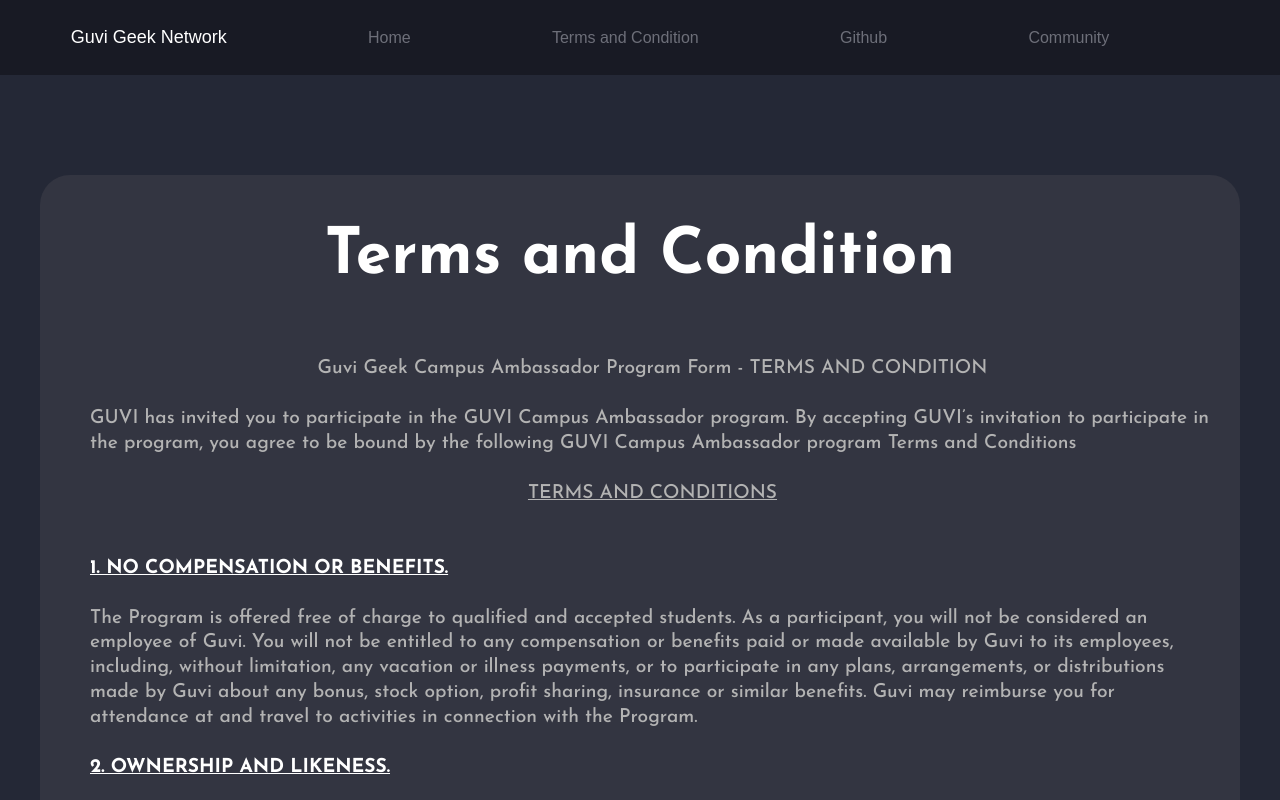
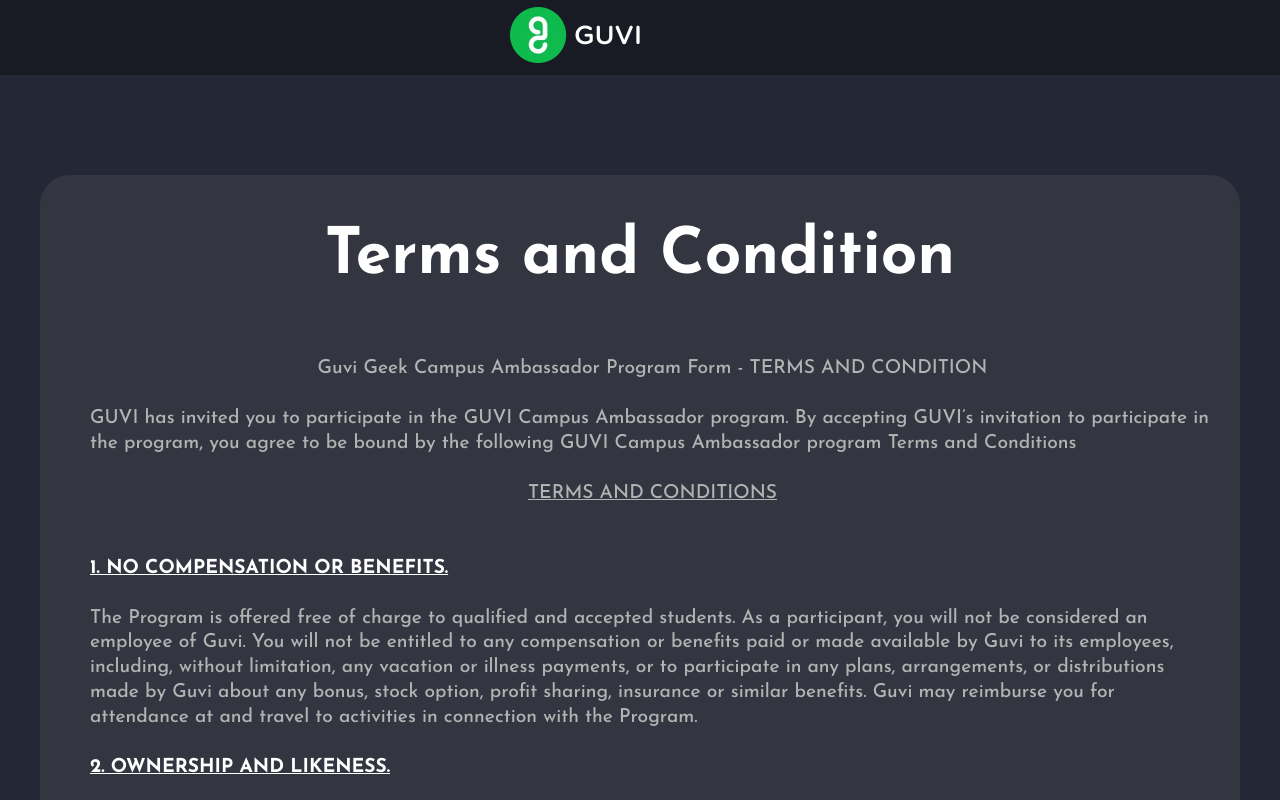
Before and after one commit to GuviAmbassadors/Campus-Ambassador-Terms-and-condition, a plain HTML site: page index.html in a window 1280 px wide. Shown: the top 800 px of the page. Drawn offline with Linux system fonts and the light colour scheme.

Commit message:
added logo , changed navbar

```diff
--- a/index.html
+++ b/index.html
@@ -13,12 +13,7 @@
     <header class="main-header dark-theme">
 
         <ul class="header-options">
-
-            <li class="title">Guvi Geek Network</li>
-            <li class="option"> <a href="https://api.becoditive.xyz"> Home </a></li>
-            <li class="option"> <a href="https://apidocs.becoditive.xyz"> Terms and Condition </a> </li>
-            <li class="option"> <a href="https://github.com/beCoditive/beCoditive-API"> Github </a> </li>
-            <li class="option"> <a href="https://discord.gg/BgWv28uQD4"> Community </a> </li>
+            <li class="title"><img src="./assets/logo/guvi-white-logo.webp" alt="Guvi Geek Network" width="50%" height="50%"></li>
         </ul>
 
     </header>
--- a/style.css
+++ b/style.css
@@ -41,11 +41,9 @@
 
     width: 100%;
     height: 100%;
-    list-style: none;
     display: flex;
     align-items: center;
-    justify-content: space-around;
-    padding-right: 100px;
+    justify-content: center;
 
 }
 
```
Also changed, not shown: assets/logo/guvi-white-logo.webp (added).
